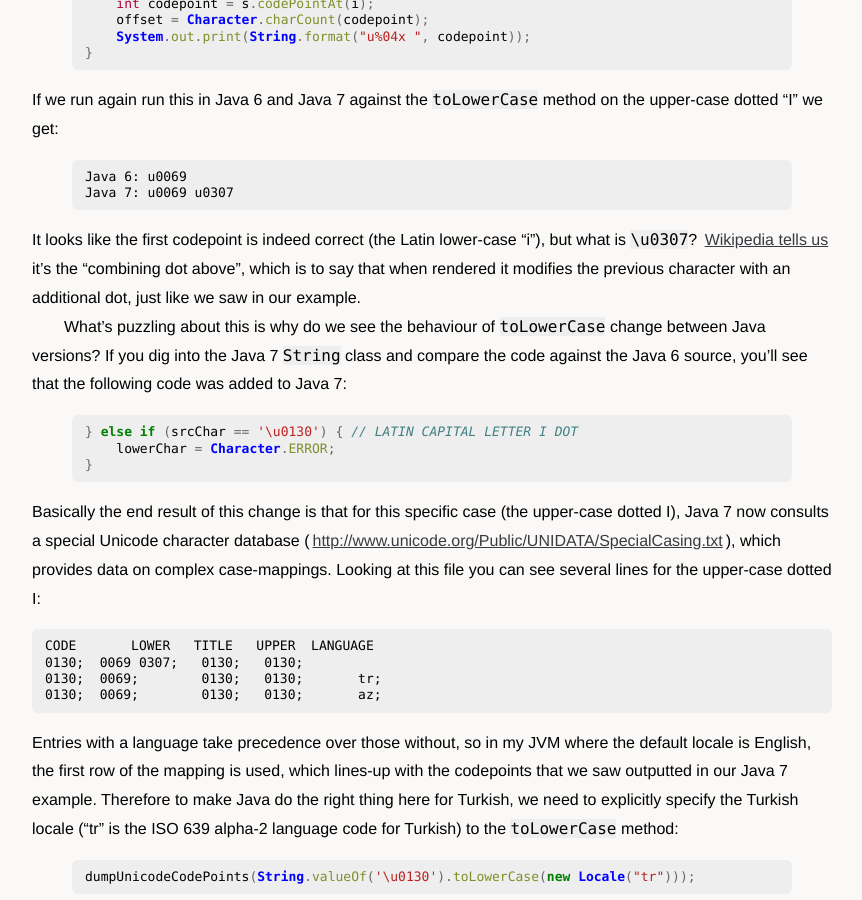
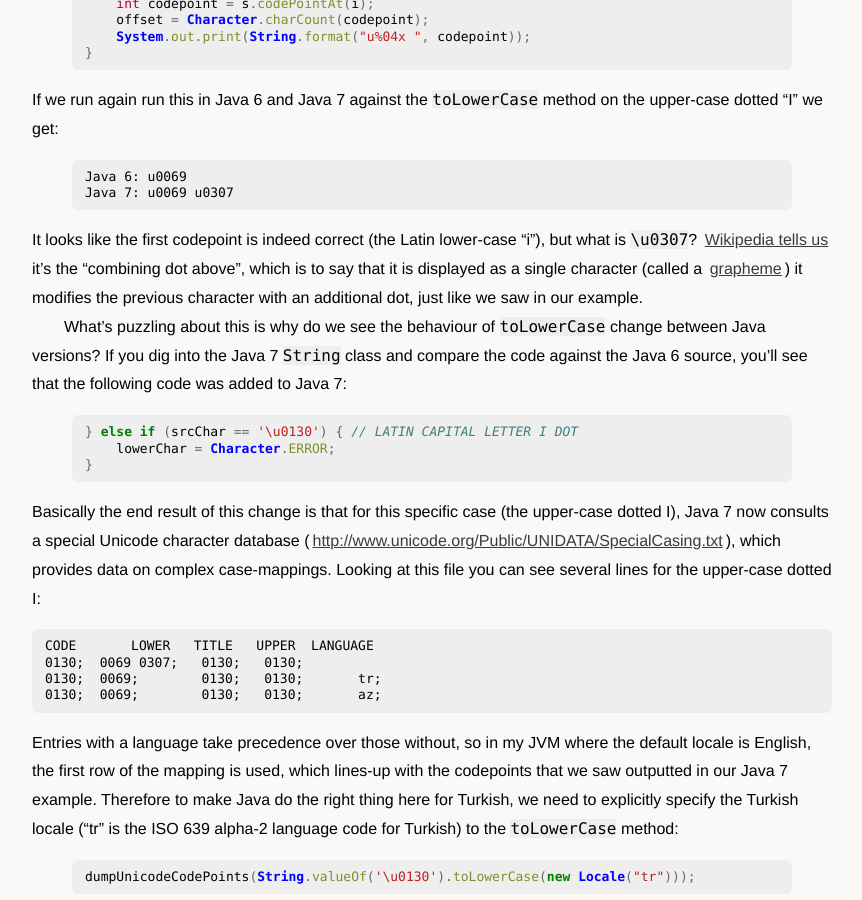
Before and after one commit to alexholmes/blog, a Jekyll site: the page built from _posts/2013-02-14-java-7-and-the-dotted--and-dotless-i.markdown, in a window 1280 px wide and 900 px high, scrolled down 1275 px. Shown: the whole window, without its empty margins (208-1070 px from the left). Built offline with Jekyll 4.4.1, drawn with Linux system fonts in a browser that asks for light colours; nearby versions of some CDN libraries; comment, search, counter and statistics services are not loaded.

Commit message:
Update _posts/2013-02-14-java-7-and-the-dotted--and-dotless-i.markdown
minor edit

```diff
--- a/_posts/2013-02-14-java-7-and-the-dotted--and-dotless-i.markdown
+++ b/_posts/2013-02-14-java-7-and-the-dotted--and-dotless-i.markdown
@@ -81,7 +81,7 @@ Java 7: u0069 u0307
 
 It looks like the first codepoint is indeed correct (the Latin lower-case "i"), but what is
 `\u0307`? [Wikipedia tells us](http://en.wikipedia.org/wiki/Dot_(diacritic)) it's the "combining
-dot above", which is to say that when rendered
+dot above", which is to say that it is displayed as a single character (called a [grapheme](http://en.wikipedia.org/wiki/Grapheme))
 it modifies the previous character with an additional dot, just like we saw in our example.
 
 What's puzzling about this is why do we see the behaviour of `toLowerCase` change between Java
```
